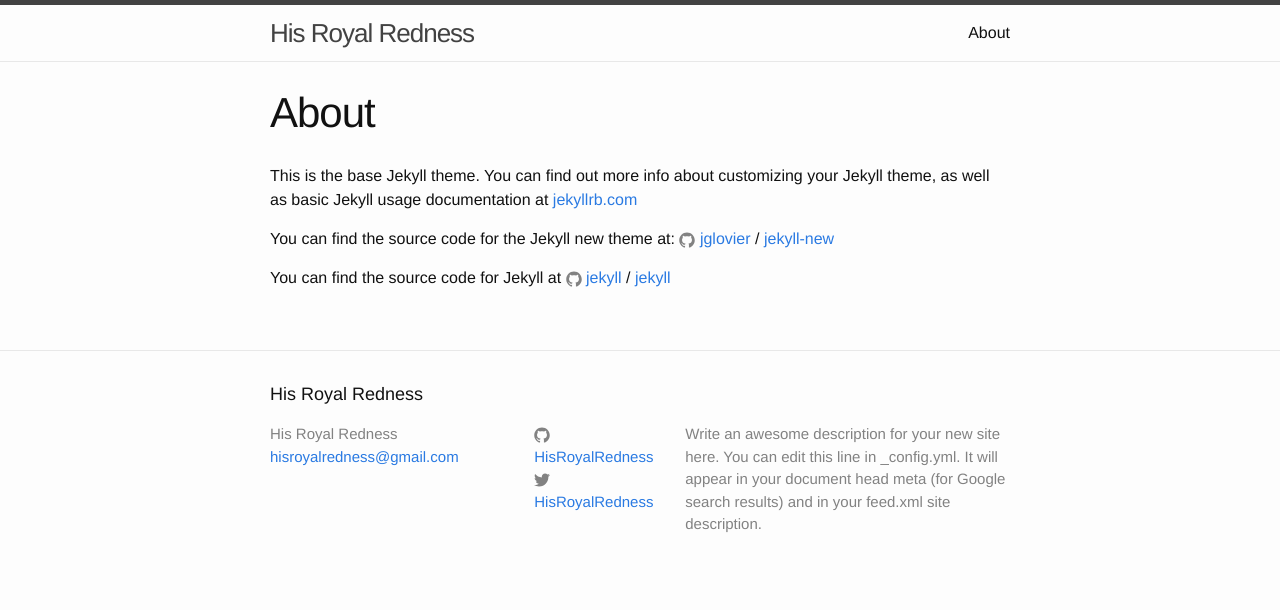
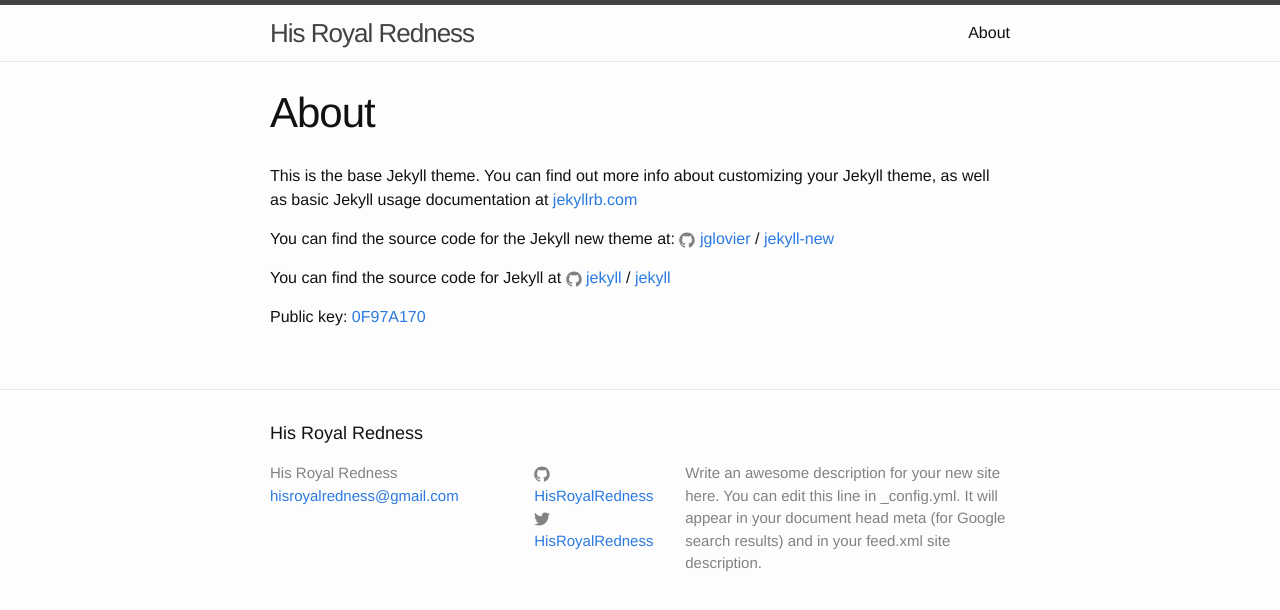
Before and after one commit to HisRoyalRedness/HisRoyalRedness.github.io, a Jekyll site: the page built from about.md, in a window 1280 px wide. Shown: the top 610 px of the page. Built offline with Jekyll 4.4.1, drawn with Linux system fonts in a browser that asks for light colours.

Commit message:
Add public key to about

```diff
--- a/about.md
+++ b/about.md
@@ -13,3 +13,5 @@
 You can find the source code for Jekyll at
 {% include icon-github.html username="jekyll" %} /
 [jekyll](https://github.com/jekyll/jekyll)
+
+Public key: [0F97A170](http://pgp.net.nz:11371/pks/lookup?op=get&search=0x0F0D60840F97A170)
```
